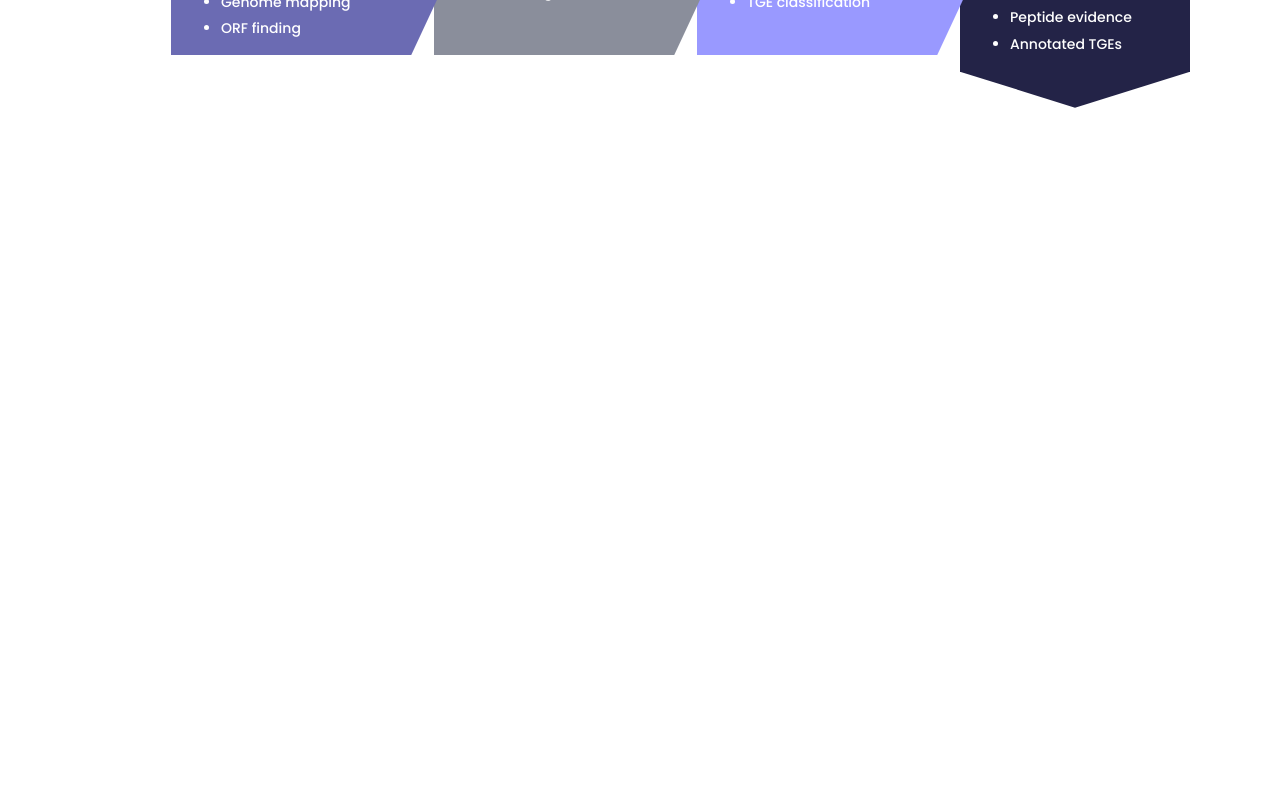
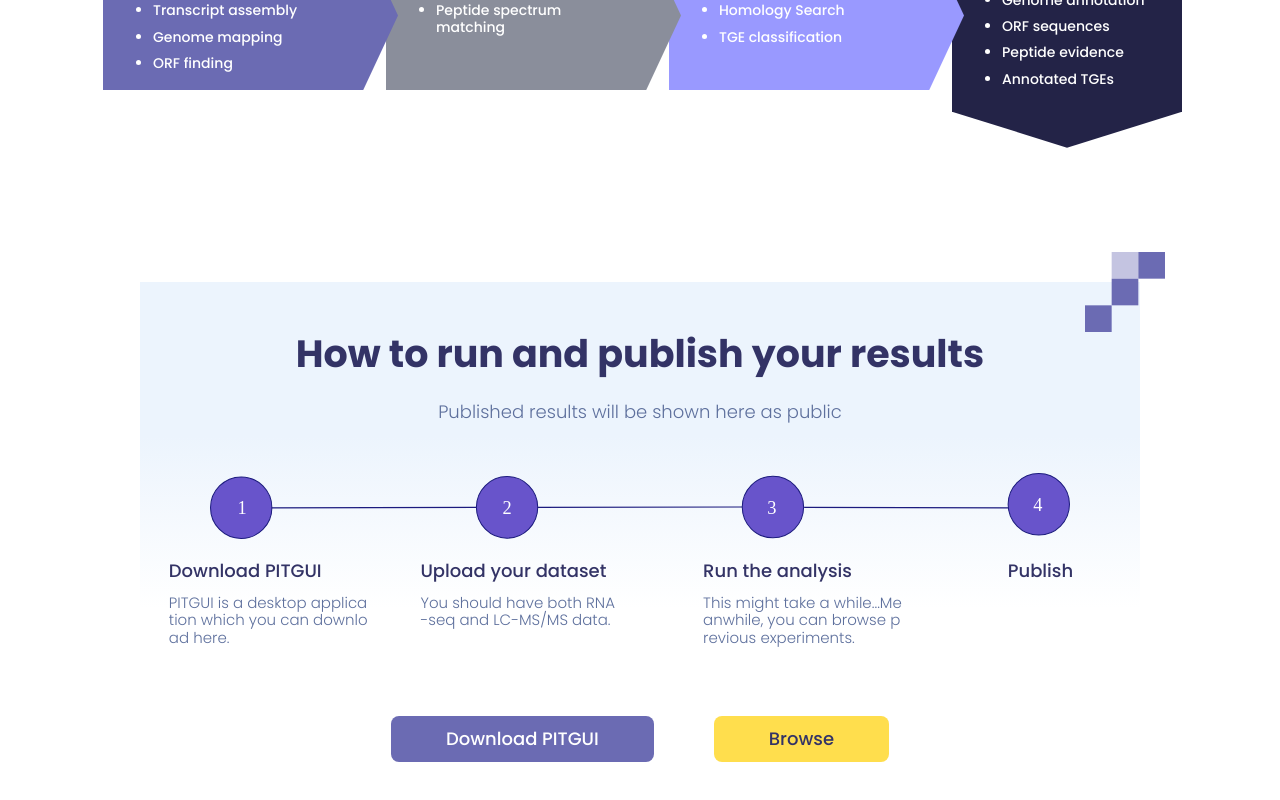
Before and after one commit to ozcanonur/PITDB, a React (Create React App) app in the folder client/: page / in a window 1280 px wide. Shown: the part 1560-2360 px from the top of the page. Before the commit the page ends 1802 px from the top, so only its background shows below. Built offline with nearby package versions, Linux system fonts and the light colour scheme.

Commit message:
Add how to publish design

```diff
--- a/client/src/components/Home/Home.tsx
+++ b/client/src/components/Home/Home.tsx
@@ -2,6 +2,7 @@
 import Hero, { HeroBg } from './Hero';
 import DatabaseStatistics from './DatabaseStatistics';
 import Flow from './Flow';
+import Publish from './Publish';
 
 import { useStyles } from './styles/home';
 
@@ -16,6 +17,7 @@
         <Hero />
         <DatabaseStatistics />
         <Flow />
+        <Publish />
       </div>
     </div>
   );
--- /dev/null
+++ b/client/src/components/Home/Publish.tsx
@@ -0,0 +1,53 @@
+import CardClip from 'assets/card_clip_2.svg';
+import BulletPoints from 'assets/publish_steps.svg';
+
+import { useStyles } from './styles/publish';
+
+const Publish = () => {
+  const classes = useStyles();
+
+  const bulletPoints = [
+    {
+      title: 'Download PITGUI',
+      text: 'PITGUI is a desktop application which you can download here.',
+    },
+    {
+      title: 'Upload your dataset',
+      text: 'You should have both RNA-seq and LC-MS/MS data.',
+    },
+    {
+      title: 'Run the analysis',
+      text: 'This might take a while...Meanwhile, you can browse previous experiments.',
+    },
+    {
+      title: 'Publish',
+    },
+  ];
+
+  return (
+    <section className={classes.container}>
+      <img className={classes.cardClip} src={CardClip} alt='dna' />
+      <div className={classes.headingContainer}>
+        <h2 className={classes.heading}>How to run and publish your results</h2>
+        <p className={classes.subHeading}>Published results will be shown here as public</p>
+      </div>
+      <div className={classes.bulletPointsContainer}>
+        <img src={BulletPoints} alt='publish steps' />
+      </div>
+      <div className={classes.bulletPointsTextContainer}>
+        {bulletPoints.map(({ title, text }) => (
+          <div className={classes.bulletPoint}>
+            <div className={classes.bulletPointTitle}>{title}</div>
+            <div className={classes.bulletPointText}>{text}</div>
+          </div>
+        ))}
+      </div>
+      <div className={classes.buttons}>
+        <div className={classes.downloadButton}>Download PITGUI</div>
+        <div className={classes.browseButton}>Browse</div>
+      </div>
+    </section>
+  );
+};
+
+export default Publish;
--- a/client/src/components/Home/styles/databaseStatistics.ts
+++ b/client/src/components/Home/styles/databaseStatistics.ts
@@ -3,10 +3,11 @@
 export const useStyles = makeStyles((theme) => ({
   container: {
     background: 'linear-gradient(to bottom, #ECF4FD 32%, white 68%)',
-    marginTop: '25rem',
+    marginTop: '24rem',
     maxWidth: '1000px',
     margin: '0 auto',
     position: 'relative',
+    // zIndex: -2,
   },
   cardClip: {
     position: 'absolute',
--- a/client/src/components/Home/styles/flow.ts
+++ b/client/src/components/Home/styles/flow.ts
@@ -3,9 +3,10 @@
 export const useStyles = makeStyles((theme) => ({
   container: {
     display: 'flex',
-    marginTop: '8rem',
+    marginTop: '10rem',
     alignItems: 'center',
     justifyContent: 'center',
+    transform: 'translateX(-3.8rem)',
 
     '& > div:nth-child(1)': {
       zIndex: 4,
@@ -34,7 +35,7 @@
   },
   flowSquare: {
     height: '15rem',
-    width: '24rem',
+    width: '26rem',
     display: 'inline-block',
     padding: '2rem 3rem',
   },
@@ -50,7 +51,7 @@
   },
   flowContentHeading: {
     display: 'flex',
-    alignItems: 'center',
+    alignItems: 'flex-end',
     color: 'white',
     fontSize: '1.8rem',
   },
@@ -80,7 +81,7 @@
     height: 'max-content',
     width: '23rem',
     display: 'inline-block',
-    padding: '2rem 3rem',
+    padding: '2.5rem 3rem',
     backgroundColor: theme.palette.primary.dark,
   },
   flowTriangleVertical: {
--- a/client/src/components/Home/styles/hero.ts
+++ b/client/src/components/Home/styles/hero.ts
@@ -2,7 +2,7 @@
 
 export const useStyles = makeStyles((theme) => ({
   heroContainer: {
-    marginTop: '5rem',
+    marginTop: '7rem',
     paddingLeft: '5rem',
   },
   heading: {
@@ -42,7 +42,7 @@
   },
   heroImg: {
     position: 'absolute',
-    top: '10rem',
+    top: '7rem',
     right: '25rem',
     height: '57rem',
   },
--- /dev/null
+++ b/client/src/components/Home/styles/publish.ts
@@ -0,0 +1,97 @@
+import makeStyles from '@material-ui/core/styles/makeStyles';
+
+export const useStyles = makeStyles((theme) => ({
+  container: {
+    background: 'linear-gradient(to bottom, #ECF4FD 32%, white 68%)',
+    marginTop: '10rem',
+    maxWidth: '1000px',
+    margin: '0 auto',
+    position: 'relative',
+  },
+  cardClip: {
+    position: 'absolute',
+    right: '-2.5rem',
+    top: '-3rem',
+    height: '8rem',
+  },
+  headingContainer: {
+    display: 'flex',
+    alignItems: 'center',
+    justifyContent: 'center',
+    flexDirection: 'column',
+    padding: '5rem 10rem',
+  },
+  heading: {
+    fontSize: '3.8rem',
+    color: theme.palette.primary.main,
+  },
+  subHeading: {
+    fontSize: '1.8rem',
+    color: '#5E709D',
+    marginTop: '2.7rem',
+    fontWeight: 300,
+  },
+  bulletPointsContainer: {
+    padding: '0 7rem',
+  },
+  bulletPointsTextContainer: {
+    display: 'flex',
+    justifyContent: 'space-around',
+    marginTop: '2rem',
+    wordBreak: 'break-all',
+
+    '& > div:nth-child(1)': {
+      transform: 'translateX(-1.3rem)',
+    },
+    '& > div:nth-child(2)': {
+      transform: 'translateX(-4.5rem)',
+    },
+    '& > div:nth-child(3)': {
+      transform: 'translateX(-4.6rem)',
+    },
+    '& > div:nth-child(4)': {
+      transform: 'translateX(-2.5rem)',
+    },
+  },
+  bulletPoint: {
+    maxWidth: '20rem',
+  },
+  bulletPointTitle: {
+    fontSize: '1.8rem',
+    color: theme.palette.primary.main,
+  },
+  bulletPointText: {
+    marginTop: '1.2rem',
+    fontWeight: 300,
+    fontSize: '1.5rem',
+    color: '#5E709D',
+  },
+  buttons: {
+    display: 'flex',
+    justifyContent: 'center',
+    marginTop: '2rem',
+
+    '& div': {
+      padding: '1.3rem 5.5rem',
+      borderRadius: '0.8rem',
+      fontSize: '1.8rem',
+      fontWeight: 500,
+      marginTop: '5rem',
+      width: 'max-content',
+      cursor: 'pointer',
+      transition: 'transform 0.3s cubic-bezier(0.175, 0.885, 0.32, 1.275)',
+      '&:hover': {
+        transform: 'scale(1.05)',
+      },
+    },
+  },
+  downloadButton: {
+    color: 'white',
+    backgroundColor: theme.palette.primary.light,
+  },
+  browseButton: {
+    color: theme.palette.primary.main,
+    backgroundColor: theme.palette.secondary.main,
+    marginLeft: '6rem',
+  },
+}));
```
Also changed, not shown: client/src/assets/card_clip_2.svg (added), client/src/assets/publish_steps.svg (added).
